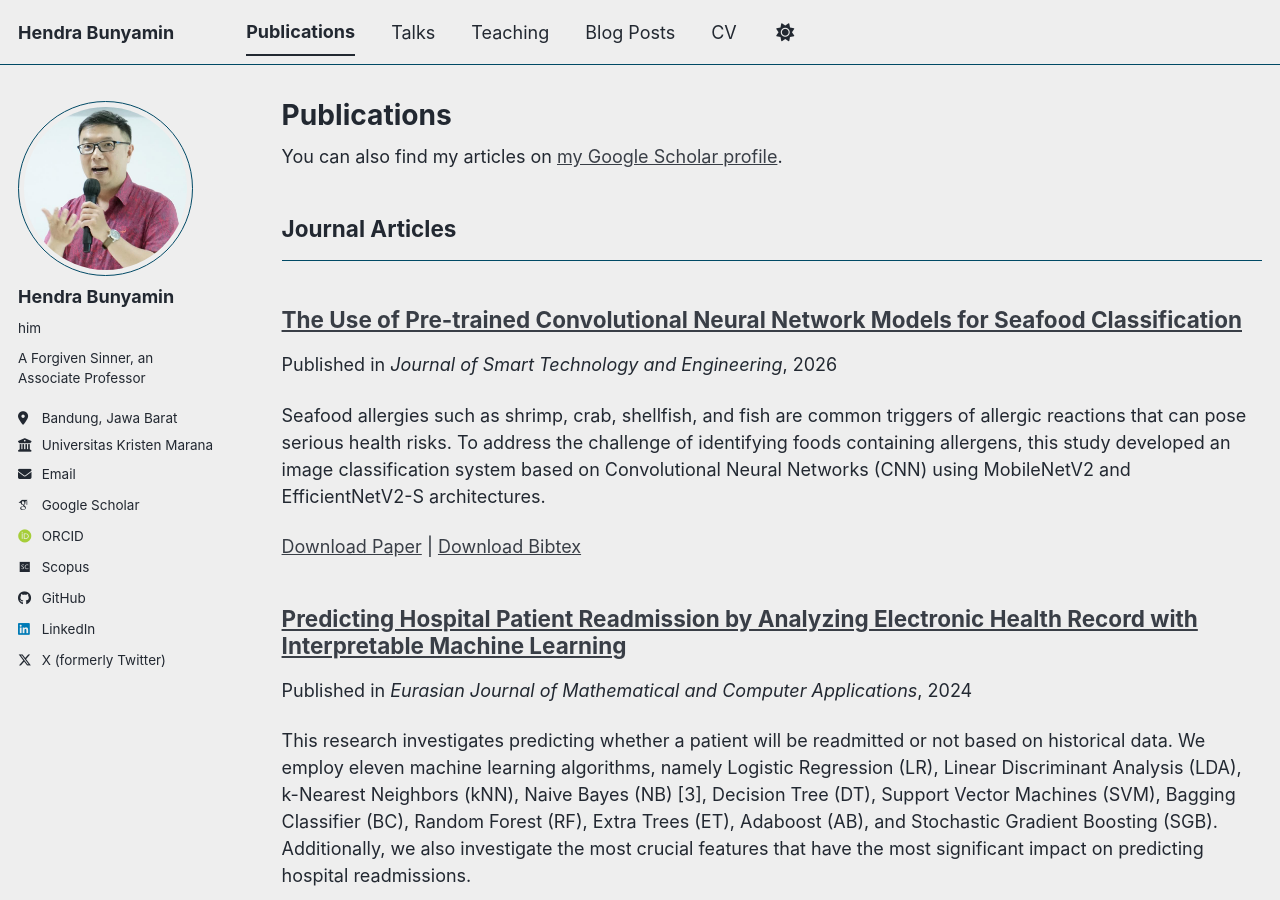
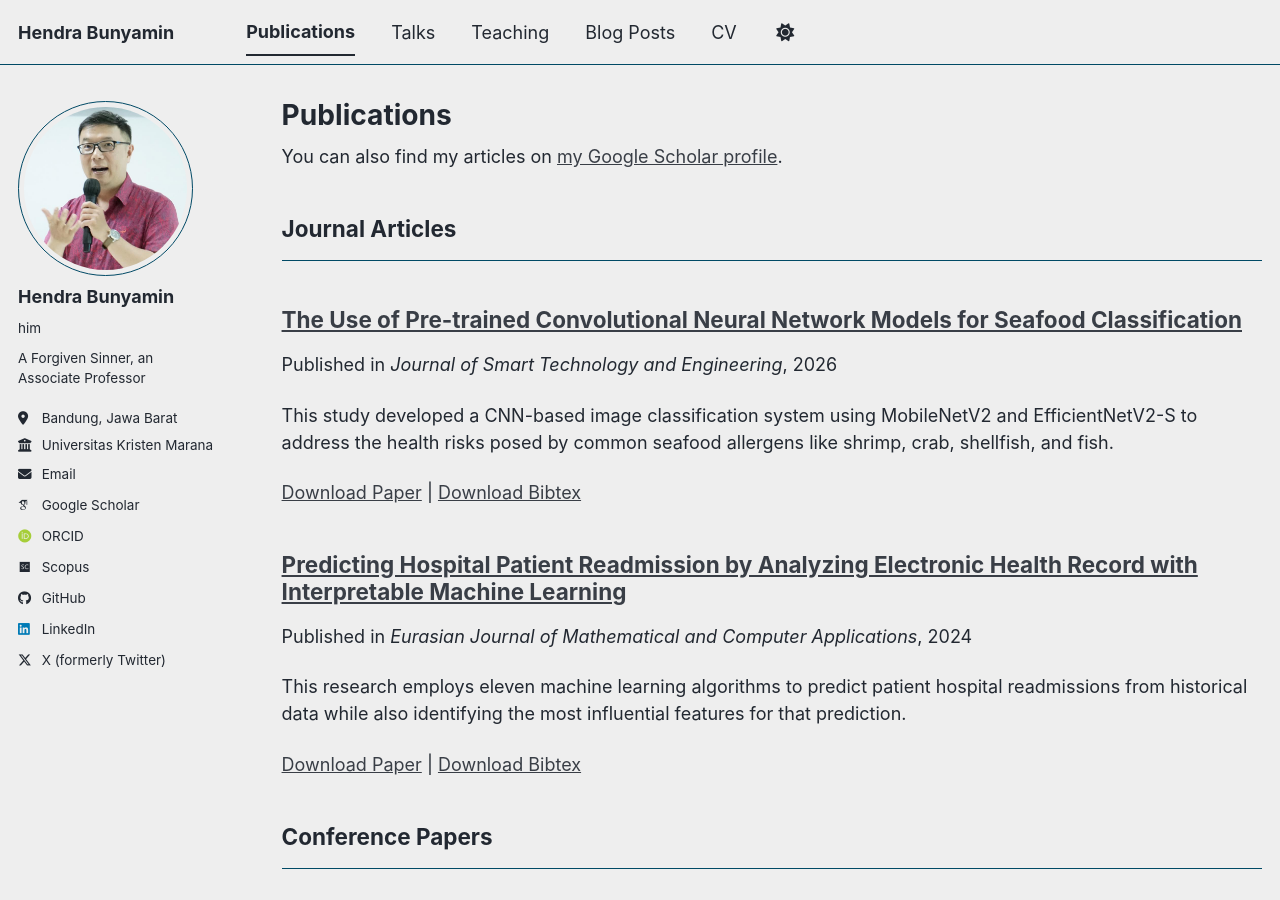
Before and after one commit to hbunyamin/hbunyamin.github.io, a Jekyll site: the page built from _pages/publications.html, in a window 1280 px wide and 900 px high. Built offline with Jekyll 4.4.1, drawn with Linux system fonts in a browser that asks for light colours; some web fonts are replaced; a script bundle is joined from its source files by our own code; library files that are not in the unit come from our copies.

Commit message:
Summarize descriptions

```diff
--- a/_publications/2024-10-01-readmission.md
+++ b/_publications/2024-10-01-readmission.md
@@ -3,7 +3,7 @@ title: "Predicting Hospital Patient Readmission by Analyzing Electronic Health R
 collection: publications
 category: manuscripts
 permalink: # none
-excerpt: # none
+excerpt: "This research employs eleven machine learning algorithms to predict patient hospital readmissions from historical data while also identifying the most influential features for that prediction."
 date: 2024-10-01
 venue: 'Eurasian Journal of Mathematical and Computer Applications'
 paperurl: 'https://ejmca.enu.kz/assets/files/12-4-3.pdf'
```
Also changed, not shown: _publications/2026-06-30-seafood.md (+1 -1 lines).
